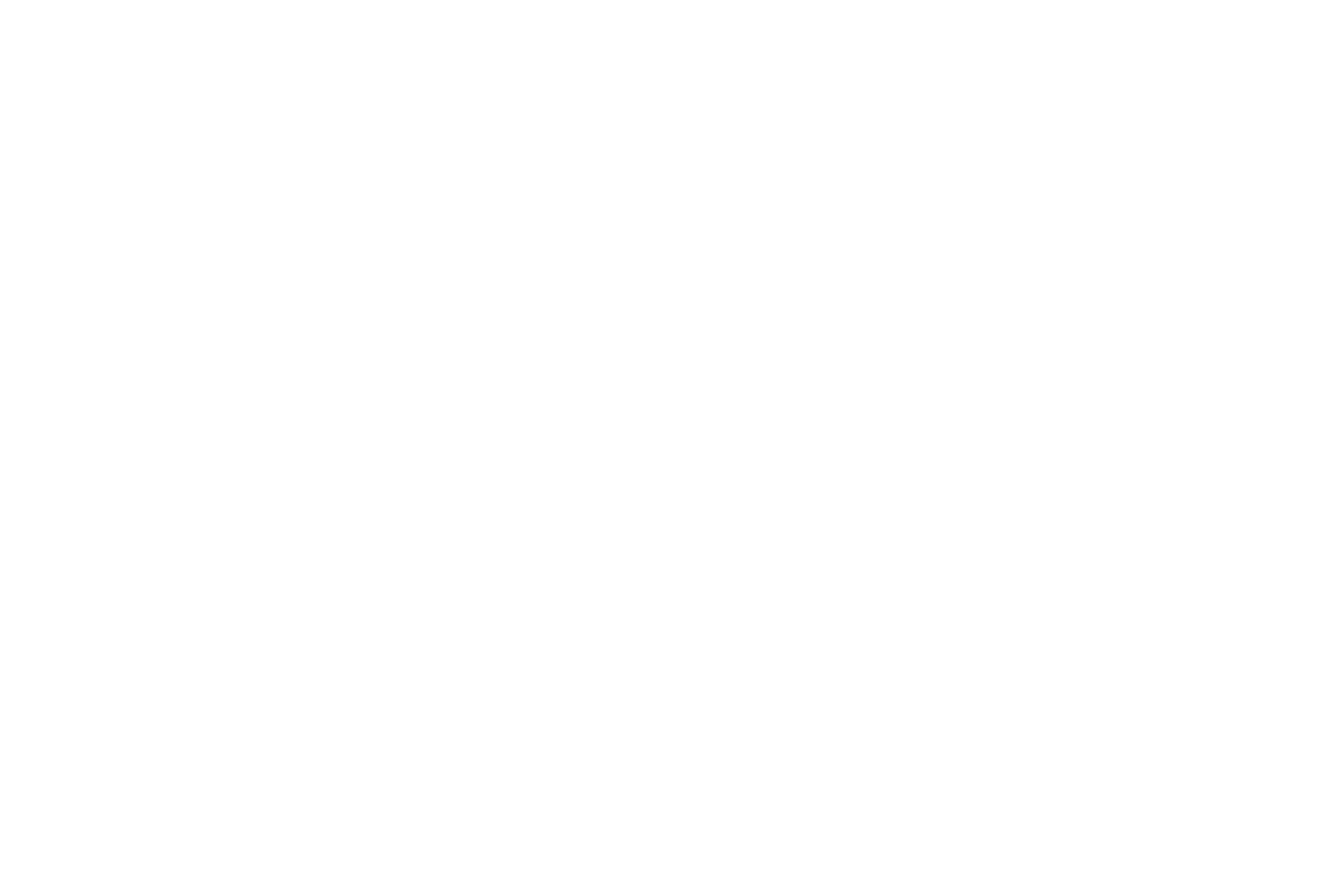
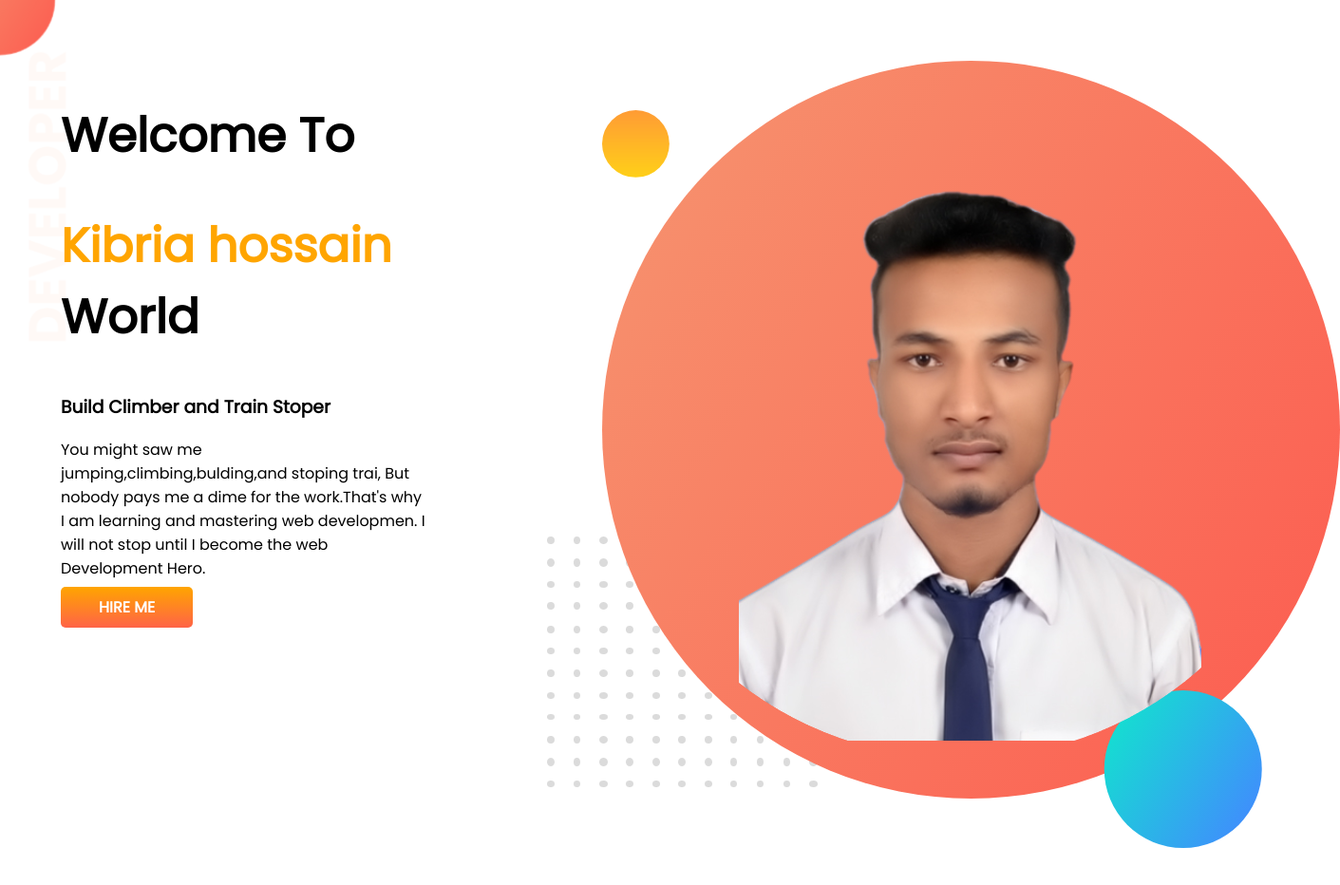
Before and after one commit to Kibria934/developer-portfolio, a plain HTML site: page index.html in a window 1280 px wide. Shown: the whole page at 95% size, 1411 px wide, since content can reach past the window. Before the commit the page ends 800 px from the top, so only its background shows below. Drawn offline with Linux system fonts and the light colour scheme.

Commit message:
added design

```diff
--- a/index.html
+++ b/index.html
@@ -5,9 +5,24 @@
         <meta http-equiv="X-UA-Compatible" content="IE=edge">
         <meta name="viewport" content="width=device-width, initial-scale=1.0">
         <title>Kibria hossain Portfolio</title>
+        <link rel="preconnect" href="https://fonts.googleapis.com">
+        <link rel="preconnect" href="https://fonts.gstatic.com" crossorigin>
+        <link href="https://fonts.googleapis.com/css2?family=Poppins&display=swap" rel="stylesheet">
         <link rel="stylesheet" href="style.css">
 </head>
 <body>
+     <section class="top-banner">
+        <div class="hulf-width">                <h1>Welcome To</h1>
+                <h1><span class="orange-color">Kibria hossain</span> World</h1>
+                <h3>Build Climber and Train Stoper</h3>
+                <p>You might saw me jumping,climbing,bulding,and stoping trai,
+                        But nobody pays me a dime for the work.That's why I am learning and mastering web developmen.
+                        I will not stop until I become the web Development Hero.
+                </p>
+        <a class="link-button" target="_blamk"href="https://web.programming-hero.com/web-5/video/web-5-4-5-put-container-side-by-side-image-size-link-button-style">HIRE ME</a>
+        </div>
 
-</body>
+     <div class="hulf-width">           <img src="my picture.png" ></div>
+</section>
+        </body>
 </html>
--- a/style.css
+++ b/style.css
@@ -0,0 +1,33 @@
+body {
+  font-family: "Poppins", sans-serif;
+  margin: 0;
+}
+h1 {
+  font-size: 50px;
+}
+.orange-color {
+  color: orange;
+}
+section {
+  display: flex;
+}
+.hulf-width {
+  width: 50%;
+  padding: 5%;
+}
+.hulf-width image {
+  width: 50px;
+  height: 20%;
+}
+.link-button {
+  text-decoration: none;
+  background-image: linear-gradient(orange, tomato);
+  padding: 10px 40px;
+  border-radius: 5px;
+  color: white;
+  font-weight: 900;
+}
+.top-banner {
+  background-image: url(banner/top-banner.png);
+  background-repeat: no-repeat;
+}
```
Also changed, not shown: banner/top-banner.png (added), my picture.png (added).
